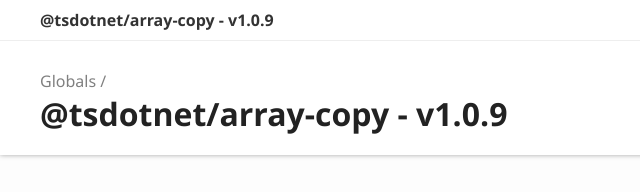
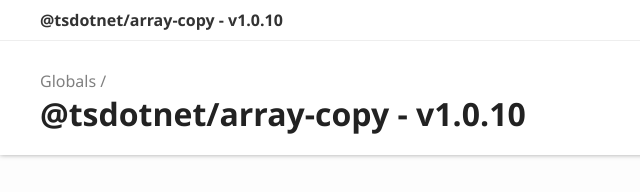
Before and after one commit to tsdotnet/array-copy, a website: page docs/index.html in a window 1280 px wide. Shown: the top 192 px of the page, 0-640 px from the left. Drawn offline with Linux system fonts and the light colour scheme.

Commit message:
Updated docs.

```diff
--- a/docs/index.html
+++ b/docs/index.html
@@ -3,8 +3,8 @@
 <head>
 	<meta charset="utf-8">
 	<meta http-equiv="X-UA-Compatible" content="IE=edge">
-	<title>@tsdotnet/array-copy - v1.0.9</title>
-	<meta name="description" content="Documentation for @tsdotnet/array-copy - v1.0.9">
+	<title>@tsdotnet/array-copy - v1.0.10</title>
+	<meta name="description" content="Documentation for @tsdotnet/array-copy - v1.0.10">
 	<meta name="viewport" content="width=device-width, initial-scale=1">
 	<link rel="stylesheet" href="assets/css/main.css">
 </head>
@@ -22,7 +22,7 @@
 						<li class="state loading">Preparing search index...</li>
 						<li class="state failure">The search index is not available</li>
 					</ul>
-					<a href="index.html" class="title">@tsdotnet/array-copy - v1.0.9</a>
+					<a href="index.html" class="title">@tsdotnet/array-copy - v1.0.10</a>
 				</div>
 				<div class="table-cell" id="tsd-widgets">
 					<div id="tsd-filter">
@@ -52,7 +52,7 @@
 					<a href="index.html">Globals</a>
 				</li>
 			</ul>
-			<h1>@tsdotnet/array-copy - v1.0.9</h1>
+			<h1>@tsdotnet/array-copy - v1.0.10</h1>
 		</div>
 	</div>
 </header>
```
Also changed, not shown: docs/modules/_arraycopy_.html (+4 -4 lines).
